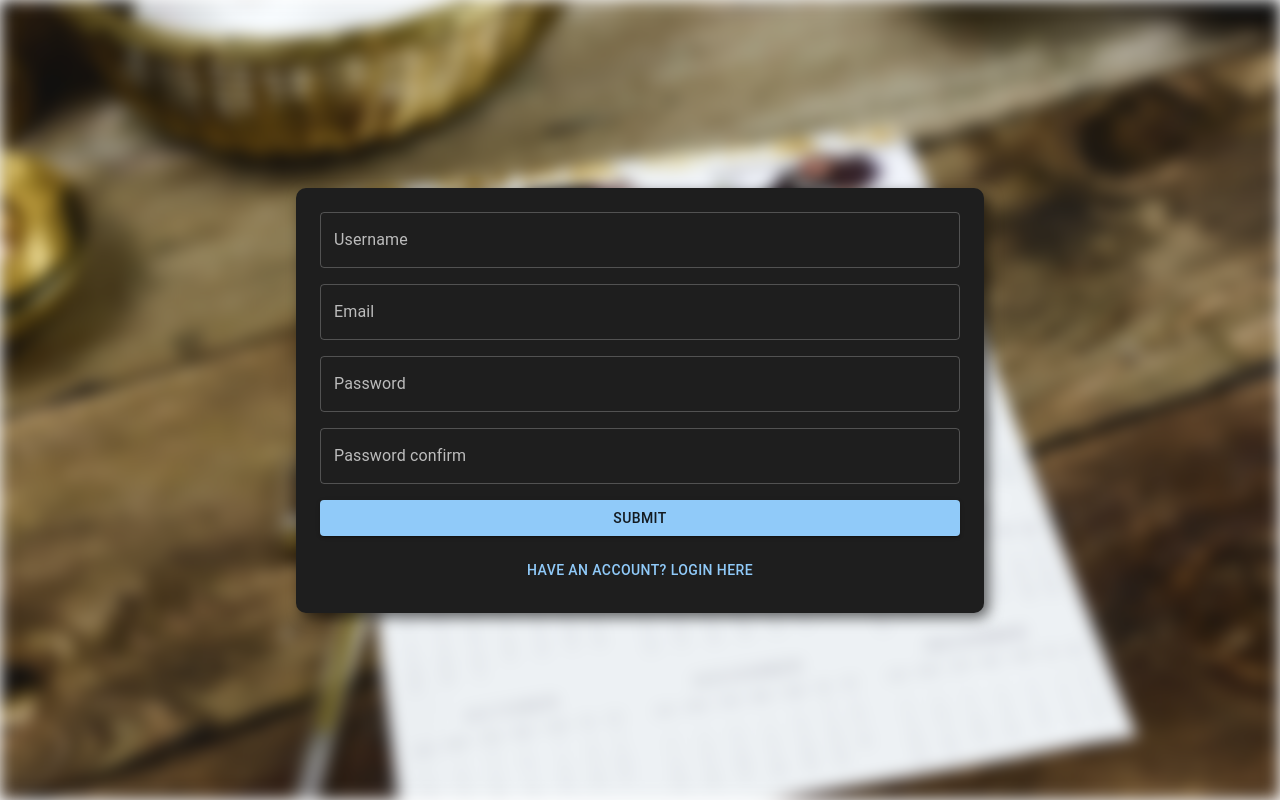
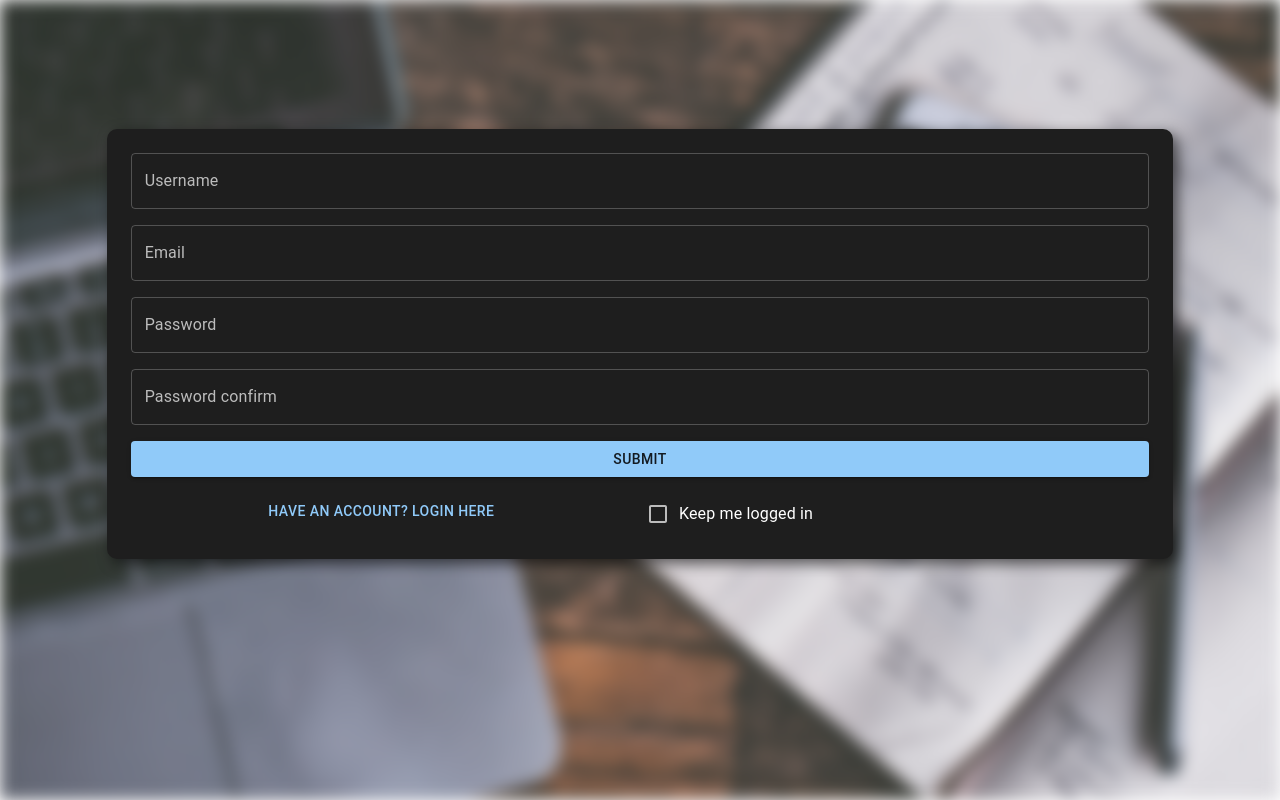
Before and after one commit to SalehBal/30-day-challanger, a React (Vite) app in the folder react/: page /auth in a window 1280 px wide. Both pictures are taken after a click on the button "DON'T HAVE AN ACCOUNT? SIGNUP HERE". Built offline with nearby package versions, Linux system fonts and the light colour scheme.

Commit message:
Auth form dome

```diff
--- a/react/src/routes/Auth.tsx
+++ b/react/src/routes/Auth.tsx
@@ -1,70 +1,23 @@
-import { Box, Button, Paper, Stack, TextField } from '@mui/material';
-import React, { useState } from 'react';
-import bgImg from '../assets/background.jpg';
-import { useForm, SubmitHandler } from 'react-hook-form';
-interface FormData {
-  email: string;
-  password: string;
-  username?: string;
-  passwordconfirm?: string;
-}
+import { Box, Button, Paper, Stack, Grid, TextField, FormControlLabel, Checkbox } from '@mui/material';
+import bgImg from '../assets/background2.jpg';
+import AuthForm from './forms/AuthForm';
+
+const backgroudImgStyles = { backgroundImage: `url(${bgImg})`, backgroundSize: 'cover', filter: 'blur(8px)', height: '100vh', width: '100vw', position: 'fixed', zIndex: '-1' };
+
 function Auth() {
-  const {
-    register,
-    handleSubmit,
-    watch,
-    formState: { errors },
-  } = useForm<FormData>();
-  const [isSignup, setIsSinup] = useState(false);
-  const pageStyles = { display: 'flex', justifyContent: 'center', alignItems: 'center', height: '100vh' };
-
-  function changeToSignUp() {
-    setIsSinup(true);
-  }
-  function changeToLogIn() {
-    setIsSinup(false);
-  }
-
-  const onSubmitFn: SubmitHandler<FormData> = (data) => {
-    console.log(data);
-  };
-
   return (
-    <Box sx={pageStyles}>
-      <Box sx={{ backgroundImage: `url(${bgImg})`, backgroundSize: 'cover', filter: 'blur(8px)', height: '100vh', width: '100vw', position: 'fixed', zIndex: '-1' }}></Box>
-      <Paper sx={{ width: '50%', boxShadow: '5px 5px 14px 0px rgba(0,0,0,0.59)', padding: '24px', borderRadius: '10px' }}>
-        <form onSubmit={handleSubmit(onSubmitFn)}>
-          <Stack spacing={2}>
-            {isSignup ? (
-              <TextField label={errors.username ? 'Username is required' : 'Username'} variant='outlined' {...register('username', { required: isSignup })} error={errors.username ? true : false} />
-            ) : null}
-            <TextField label={errors.email ? 'Email is required' : 'Email'} variant='outlined' {...register('email', { required: true })} error={errors.email ? true : false} />
-            <TextField label={errors.password ? 'Password is required' : 'Password'} variant='outlined' {...register('password', { required: true })} error={errors.password ? true : false} />
-            {isSignup ? (
-              <TextField
-                label={errors.passwordconfirm ? 'Password confirm is required' : 'Password confirm'}
-                variant='outlined'
-                {...register('passwordconfirm', { required: isSignup })}
-                error={errors.passwordconfirm ? true : false}
-              />
-            ) : null}
-            <Button type='submit' variant='contained'>
-              Submit
-            </Button>
-            {!isSignup ? (
-              <Button onClick={changeToSignUp} variant='text'>
-                Don't have an account? Signup here
-              </Button>
-            ) : null}
-            {isSignup ? (
-              <Button onClick={changeToLogIn} variant='text'>
-                Have an account? Login here
-              </Button>
-            ) : null}
-          </Stack>
-        </form>
-      </Paper>
-    </Box>
+    <>
+      <Box sx={backgroudImgStyles}></Box>
+      <Grid>
+        <Grid item xs={12}>
+          <Grid item xs={12} container justifyContent='center' alignItems='center' sx={{ minHeight: { xs: 'calc(100vh - 134px)', md: 'calc(100vh - 112px)' } }}>
+            <Grid item xl={8} lg={10} md={10} sm={11} xs={11.5}>
+              <AuthForm />
+            </Grid>
+          </Grid>
+        </Grid>
+      </Grid>
+    </>
   );
 }
 
--- /dev/null
+++ b/react/src/routes/forms/AuthForm.tsx
@@ -0,0 +1,93 @@
+import { Box, Button, Paper, Stack, Grid, TextField, FormControlLabel, Checkbox } from '@mui/material';
+import React, { useState } from 'react';
+import bgImg from '../assets/background.jpg';
+import { useForm, SubmitHandler } from 'react-hook-form';
+interface FormData {
+  email: string;
+  password: string;
+  username?: string;
+  passwordconfirm?: string;
+}
+function AuthForm() {
+  const {
+    register,
+    handleSubmit,
+    watch,
+    formState: { errors },
+  } = useForm<FormData>();
+  const [isSignup, setIsSinup] = useState(false);
+  function changeToSignUp() {
+    setIsSinup(true);
+  }
+  function changeToLogIn() {
+    setIsSinup(false);
+  }
+
+  const onSubmitFn: SubmitHandler<FormData> = (data) => {
+    console.log(data);
+  };
+  return (
+    <Paper sx={{ boxShadow: '5px 5px 14px 0px rgba(0,0,0,0.59)', padding: '24px', borderRadius: '10px' }}>
+      <form onSubmit={handleSubmit(onSubmitFn)}>
+        <Grid container spacing={2}>
+          <Grid item xl={12} lg={12} md={12} sm={12} xs={12}>
+            {isSignup ? (
+              <TextField
+                fullWidth={true}
+                label={errors.username ? 'Username is required' : 'Username'}
+                variant='outlined'
+                {...register('username', { required: isSignup })}
+                error={errors.username ? true : false}
+              />
+            ) : null}
+          </Grid>
+          <Grid item xl={12} lg={12} md={12} sm={12} xs={12}>
+            <TextField fullWidth={true} label={errors.email ? 'Email is required' : 'Email'} variant='outlined' {...register('email', { required: true })} error={errors.email ? true : false} />
+          </Grid>
+          <Grid item xl={12} lg={12} md={12} sm={12} xs={12}>
+            <TextField
+              fullWidth={true}
+              label={errors.password ? 'Password is required' : 'Password'}
+              variant='outlined'
+              {...register('password', { required: true })}
+              error={errors.password ? true : false}
+            />
+          </Grid>
+          <Grid item xl={12} lg={12} md={12} sm={12} xs={12}>
+            {isSignup ? (
+              <TextField
+                fullWidth={true}
+                label={errors.passwordconfirm ? 'Password confirm is required' : 'Password confirm'}
+                variant='outlined'
+                {...register('passwordconfirm', { required: isSignup })}
+                error={errors.passwordconfirm ? true : false}
+              />
+            ) : null}
+          </Grid>
+          <Grid item xl={12} lg={12} md={12} sm={12} xs={12}>
+            <Button fullWidth={true} type='submit' variant='contained'>
+              Submit
+            </Button>
+          </Grid>
+          <Grid item xl={6} lg={6} md={6} sm={12} xs={12}>
+            {!isSignup ? (
+              <Button fullWidth={true} onClick={changeToSignUp} variant='text'>
+                Don't have an account? Signup here
+              </Button>
+            ) : null}
+            {isSignup ? (
+              <Button fullWidth={true} onClick={changeToLogIn} variant='text'>
+                Have an account? Login here
+              </Button>
+            ) : null}
+          </Grid>
+          <Grid item xl={6} lg={6} md={6} sm={12} xs={12}>
+            <FormControlLabel control={<Checkbox />} label='Keep me logged in' />
+          </Grid>
+        </Grid>
+      </form>
+    </Paper>
+  );
+}
+
+export default AuthForm;
```
Also changed, not shown: react/src/context/themeContext.tsx (deleted, +0 -15 lines), react/src/assets/background2.jpg (added).
